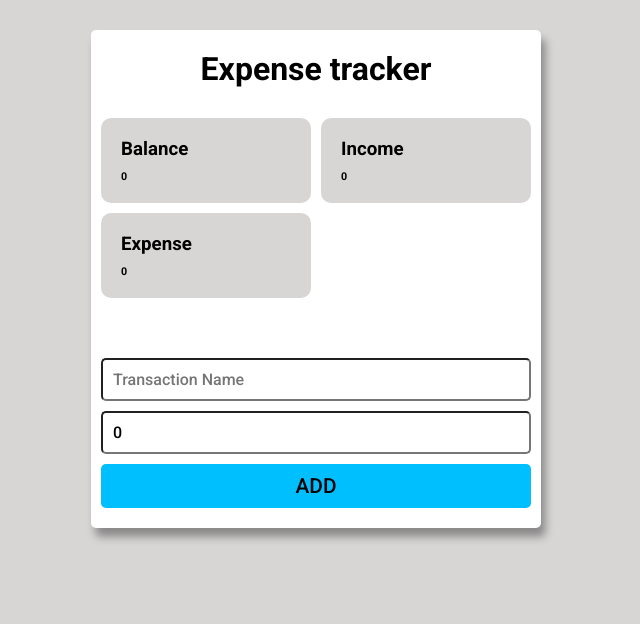
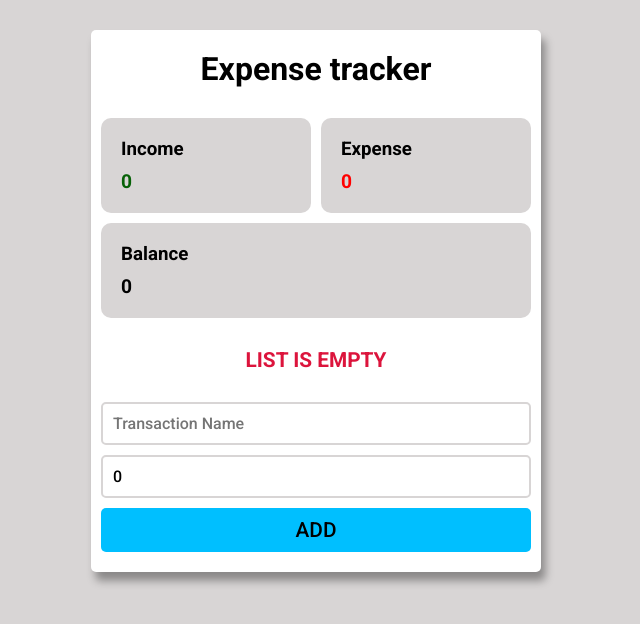
Before and after one commit to nidhinsankar/Expense-Tracker, a React (Vite) app: page / in a window 1280 px wide. Shown: the top 624 px of the page, without its empty margins (324-964 px from the left). Built offline with nearby package versions, Linux system fonts and the light colour scheme.

Commit message:
refactored ui for transaction-list,expense-info

```diff
--- a/src/components/ExpenseInfo.tsx
+++ b/src/components/ExpenseInfo.tsx
@@ -5,18 +5,38 @@ const ExpenseInfo = () => {
 
   return (
     <div className="info-container">
-      <InfoBox data={balance} title="Balance" />
-      <InfoBox data={income} title="Income" />
-      <InfoBox data={expense} title="Expense" />
+      <InfoBox
+        data={income}
+        title="Income"
+        classnames={["info-income", "bg-black"]}
+      />
+      <InfoBox
+        data={expense}
+        title="Expense"
+        classnames={["info-expense", "bg-black"]}
+      />
+      <InfoBox
+        data={balance}
+        title="Balance"
+        classnames={["info-balance", "bg-black"]}
+      />
     </div>
   );
 };
 
 export default ExpenseInfo;
 
-const InfoBox = ({ title, data }: { title: string; data: number }) => {
+const InfoBox = ({
+  title,
+  data,
+  classnames,
+}: {
+  title: string;
+  data: number;
+  classnames: string[];
+}) => {
   return (
-    <div className="info-box">
+    <div className={`info-box ${classnames.join(" ")}`}>
       <h3 className="info-title">{title}</h3>
       <h6 className="info-data">{data}</h6>
     </div>
--- a/src/components/TransactionList.tsx
+++ b/src/components/TransactionList.tsx
@@ -1,18 +1,22 @@
 import { useExpenseContext } from "../utils/ExpenseContext";
 
 const TransactionList = () => {
-  const { transactions, dispatch } = useExpenseContext();
+  const { transactions } = useExpenseContext();
 
   return (
     <div className="transaction-container">
-      {transactions.map((trans) => (
+      {transactions?.length === 0 ? (
+        <div className="empty-list">List is empty</div>
+      ) : (
+        transactions.map((trans) => (
           <TransactionItem
             key={trans.id}
             name={trans.name}
             amount={trans.amount}
             id={trans.id}
           />
-      ))}
+        ))
+      )}
     </div>
   );
 };
--- a/src/index.css
+++ b/src/index.css
@@ -38,7 +38,25 @@ button {
 .info-container {
   display: grid;
   gap: 10px;
+
   grid-template-columns: 1fr 1fr;
+  grid-template-rows: 1fr 1fr;
+}
+
+.info-data {
+  font-size: 1.2rem;
+}
+
+.info-balance {
+  grid-column: span 2;
+}
+
+.info-expense .info-data {
+  color: #ff0000;
+}
+
+.info-income .info-data {
+  color: #076107;
 }
 
 .info-box {
@@ -46,12 +64,12 @@ button {
   flex-direction: column;
   gap: 10px;
   border-radius: 10px;
+
   /* margin: 10px; */
   background-color: #d8d5d5;
   /* box-shadow: 8px 16px 16px hsl(0deg 0% 0% / 0.25); */
   padding: 20px;
 }
-
 .add-transaction {
   display: flex;
   flex-direction: column;
@@ -62,16 +80,24 @@ button {
   padding: 10px;
   font-family: inherit;
   border-radius: 5px;
-  outline: none;
   font-size: 1rem;
   font-weight: 500;
   text-transform: capitalize;
+  border: 2px solid #d8d5d5;
 }
 
 .transaction-container {
   display: flex;
   flex-direction: column;
   gap: 5px;
+}
+
+.empty-list {
+  font-size: 1.3rem;
+  font-weight: 700;
+  text-align: center;
+  color: crimson;
+  text-transform: uppercase;
 }
 
 .transaction-item {
```
Lines whose indentation alone changed are shown as unchanged.
